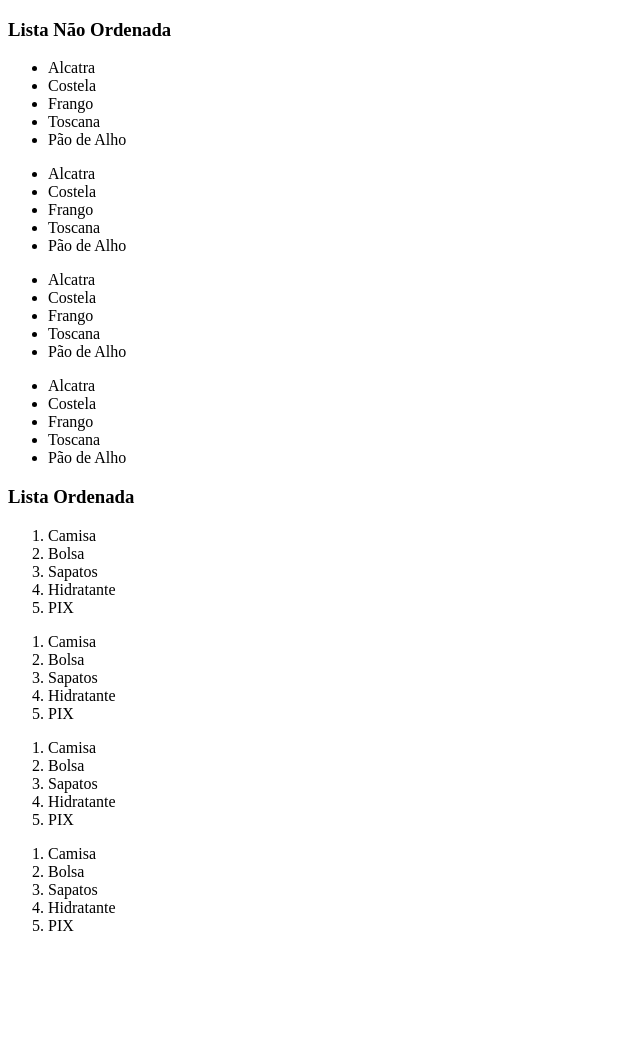
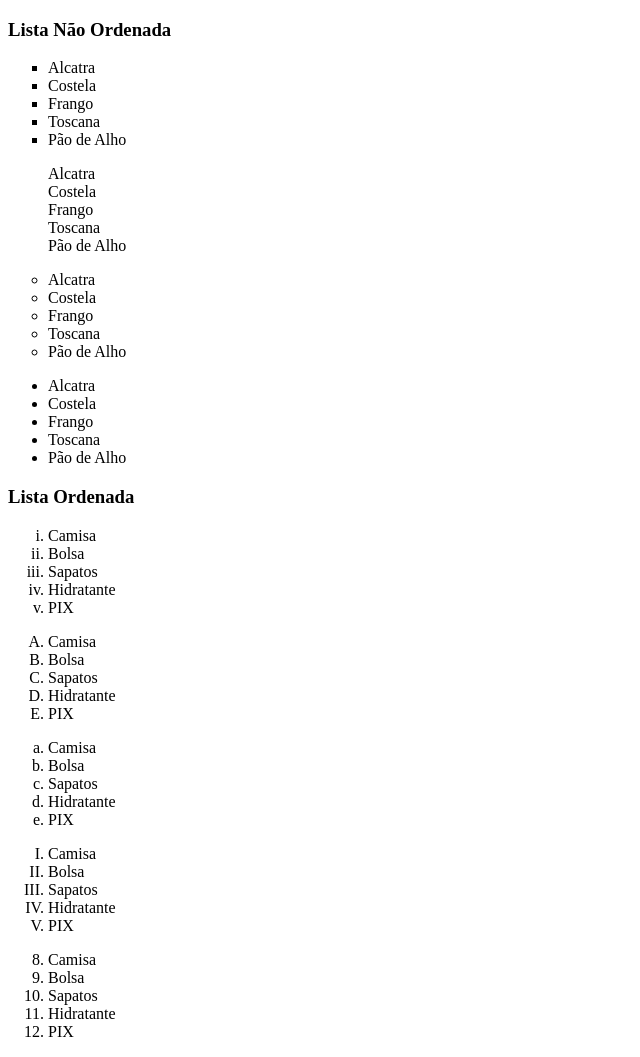
Before and after one commit to samantarosendo/projeto_web_frontend_001, a plain HTML site: page projeto_web/paginas/listas.html in a window 1280 px wide. Shown: the whole page, without its empty margins (0-640 px from the left). Before the commit the page ends 951 px from the top, so only its background shows below. Drawn offline with Linux system fonts and the light colour scheme.

Commit message:
Add files via upload

```diff
--- a/projeto_web/paginas/listas.html
+++ b/projeto_web/paginas/listas.html
@@ -9,7 +9,7 @@
     <div id="listas">
         <h3>Lista Não Ordenada</h3>
 
-        <ul>
+        <ul type="square">
             <li>Alcatra</li>
             <li>Costela</li>
             <li>Frango</li>
@@ -17,7 +17,7 @@
             <li>Pão de Alho</li>
         </ul>
 
-        <ul>
+        <ul type="none">
             <li>Alcatra</li>
             <li>Costela</li>
             <li>Frango</li>
@@ -25,7 +25,7 @@
             <li>Pão de Alho</li>
         </ul>
 
-        <ul>
+        <ul type="circle">
             <li>Alcatra</li>
             <li>Costela</li>
             <li>Frango</li>
@@ -45,7 +45,7 @@
 
     </ol>
 
-    <ol>
+    <ol type="i">
         <li>Camisa</li>
         <li>Bolsa</li>
         <li>Sapatos</li>
@@ -53,7 +53,7 @@
         <li>PIX</li>
     </ol>
 
-    <ol>
+    <ol type="A">
         <li>Camisa</li>
         <li>Bolsa</li>
         <li>Sapatos</li>
@@ -61,7 +61,7 @@
         <li>PIX</li>
     </ol>
 
-    <ol>
+    <ol type="a">
         <li>Camisa</li>
         <li>Bolsa</li>
         <li>Sapatos</li>
@@ -69,7 +69,15 @@
         <li>PIX</li>
     </ol>
 
-    <ol>
+    <ol type="I">
+        <li>Camisa</li>
+        <li>Bolsa</li>
+        <li>Sapatos</li>
+        <li>Hidratante</li>
+        <li>PIX</li>
+    </ol>
+
+    <ol start="8">
         <li>Camisa</li>
         <li>Bolsa</li>
         <li>Sapatos</li>
```
